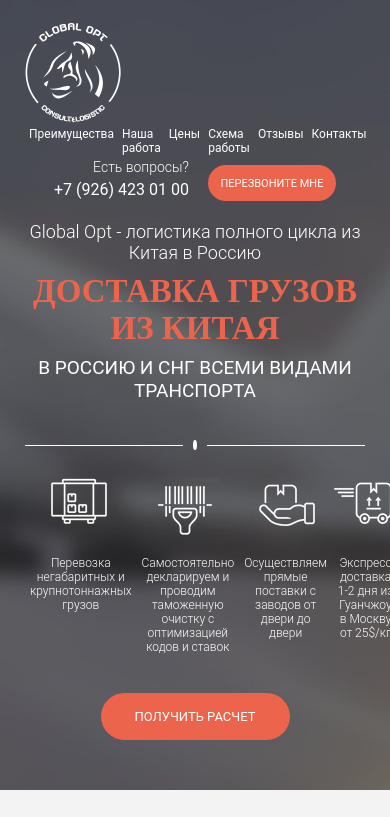
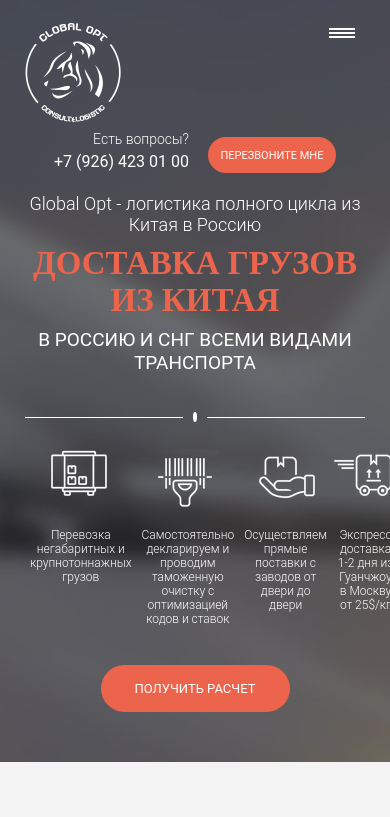
Before and after one commit to Kolyanbodymass/glopt, a website: page src/index.html in a window 390 px wide. Shown: the top 817 px of the page. Drawn offline with nearby package versions, Linux system fonts and the light colour scheme; files that its build step writes are made by us from their sources.

Commit message:
add mobile menu and humburger

```diff
--- a/src/index.html
+++ b/src/index.html
@@ -13,13 +13,18 @@
                 <a href="#"><img src="img/logo_glopt.png" alt="logo" class="header__logo"></a>
                 <nav>
                     <ul class="menu">
-                        <li class="menu_item"><a href="#" class="menu_link">Преимущества</a></li>
-                        <li class="menu_item"><a href="#" class="menu_link">Наша работа</a></li>
-                        <li class="menu_item"><a href="#" class="menu_link">Цены</a></li>
-                        <li class="menu_item"><a href="#" class="menu_link">Схема работы</a></li>
-                        <li class="menu_item"><a href="#" class="menu_link">Отзывы</a></li>
+                        <li class="menu_item"><a href="#advantages-id" class="menu_link">Преимущества</a></li>
+                        <li class="menu_item"><a href="#work-id" class="menu_link">Наша работа</a></li>
+                        <li class="menu_item"><a href="#price-id" class="menu_link">Цены</a></li>
+                        <li class="menu_item"><a href="#scheme-id" class="menu_link">Схема работы</a></li>
+                        <li class="menu_item"><a href="#reviews-id" class="menu_link">Отзывы</a></li>
                         <li class="menu_item"><a href="#" class="menu_link">Контакты</a></li>
                     </ul>
+                    <div class="hamburger">
+                        <span></span>
+                        <span></span>
+                        <span></span>
+                    </div>
                 </nav>
                 <div class="contacts">
                     <div class="contacts__connection">
@@ -47,7 +52,7 @@
         </div>
     </section>
 
-    <section class="advantages">
+    <section class="advantages" id="advantages-id">
         <div class="container">
             <h2 class="title advantages__title">Преимущества работы с GlobalOpt</h2>
             <div class="advantages__items">
@@ -112,7 +117,7 @@
         </div>
     </section>
 
-    <section class="work">
+    <section class="work" id="work-id">
         <div class="container">
             <h2 class="title work__title">Наша работа - больше чем просто доставка</h2>
             <div class="line"></div>
@@ -156,7 +161,7 @@
         </div>
     </section>
 
-    <section class="prices">
+    <section class="prices" id="price-id">
         <div class="container">
             <h2 class="title prices__title">Цены на любой вариант доставки</h2>
             <div class="line"></div>
@@ -242,7 +247,7 @@
         </div>
     </section>
 
-    <section class="scheme">
+    <section class="scheme" id="scheme-id">
         <div class="container">
             <h2 class="title scheme__title">Схема работы с нами</h2>
             <div class="scheme__items">
@@ -299,7 +304,7 @@
         </div>
     </section>
 
-    <section class="reviews">
+    <section class="reviews" id="reviews-id">
         <h2 class="title reviews__title">отзывы наших клиентов</h2>
         <div class="line"></div>
         <div class="official-descr">
--- a/src/js/script.js
+++ b/src/js/script.js
@@ -95,3 +95,22 @@ $(document).ready(function(){ /*функция, которая подключа
 	});
 
 });
+
+/* menu for mobile */
+window.addEventListener('DOMContentLoaded', () => {
+    let menu = document.querySelector('.menu'),
+		menuItem = document.querySelectorAll('.menu_item'),
+		hamburger = document.querySelector('.hamburger');
+
+    hamburger.addEventListener('click', () => {
+        hamburger.classList.toggle('hamburger_active');
+        menu.classList.toggle('menu_active');
+    });
+
+    menuItem.forEach(item => {
+        item.addEventListener('click', () => {
+            hamburger.classList.toggle('hamburger_active');
+            menu.classList.toggle('menu_active');
+        })
+    })
+})
--- a/src/sass/base/_media.scss
+++ b/src/sass/base/_media.scss
@@ -189,5 +189,62 @@
 
 }
 @media (max-width: 575px) {
+    .menu {
+		position: fixed;
+		flex-direction: column;
+		justify-content: center;
+		align-items: center;
+		top: 0;
+		left: -100%;
+		width: 50%;
+		height: 100vh;
+		padding: 20px 15px;
+		background-color: rgba(0,0,0, .8);
+        transition: 0.6s all;
+		&_active {
+            left: 0;
+        }
+		&_item {
+			padding-right: 0;
+			border: none;
+            margin: 10px 0;
+        }
+		&_link {
+            font-size: 20px;
+        }
+    }
+	.hamburger {
+		display: block;
+		position: absolute;
+		right: 10px;
+        top: 5px;
+		width: 26px;
+		height: 12px;
+		span {
+			display: block;
+			height: 2px;
+			width: 100%;
+			background-color: #fff;
+			margin-bottom: 2px;
+            transition: 0.5s all;
+        }
+		&_active {
+			span {
+				margin-bottom: -2px;
+				&:nth-child(1) {
+                    transform: translateY(3px) rotate(-45deg);
+                }
+				&:nth-child(2) {
+                    display: none;
+                }
+				&:nth-child(3) {
+                    transform: translateY(3px) rotate(45deg);
+                }
+            }
+        }
+    }
+}
+
+@media (max-width: 425px) {
 
 }
--- a/src/sass/blocks/_header.scss
+++ b/src/sass/blocks/_header.scss
@@ -2,6 +2,7 @@
     display: flex;
     justify-content: space-between;
     align-items: center;
+    position: relative;
     &__logo {
         padding-right: 42px;
     }
--- a/src/sass/blocks/_menu.scss
+++ b/src/sass/blocks/_menu.scss
@@ -16,3 +16,7 @@
         }
     }
 }
+
+.hamburger {
+    display: none;
+}
```
Also changed, not shown: dist/css/style.min.css, dist/index.html, dist/js/script.js.
